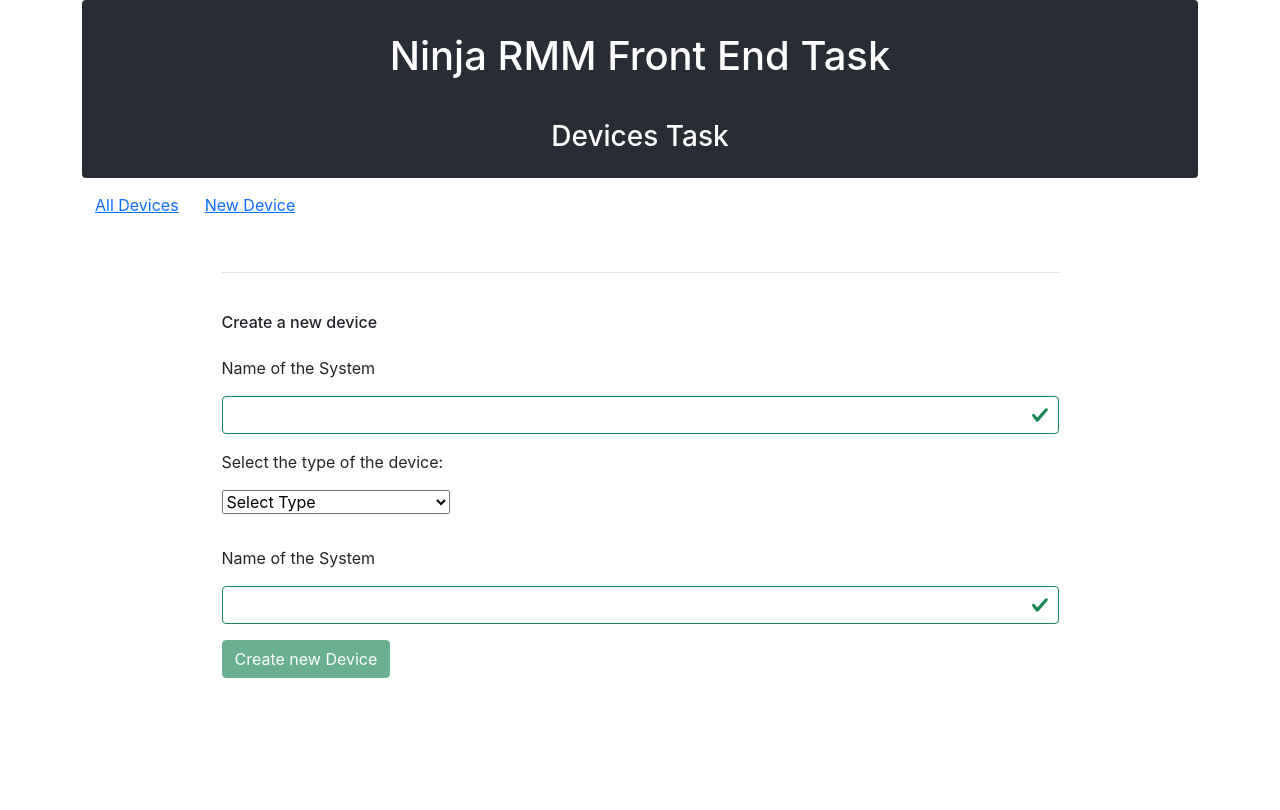
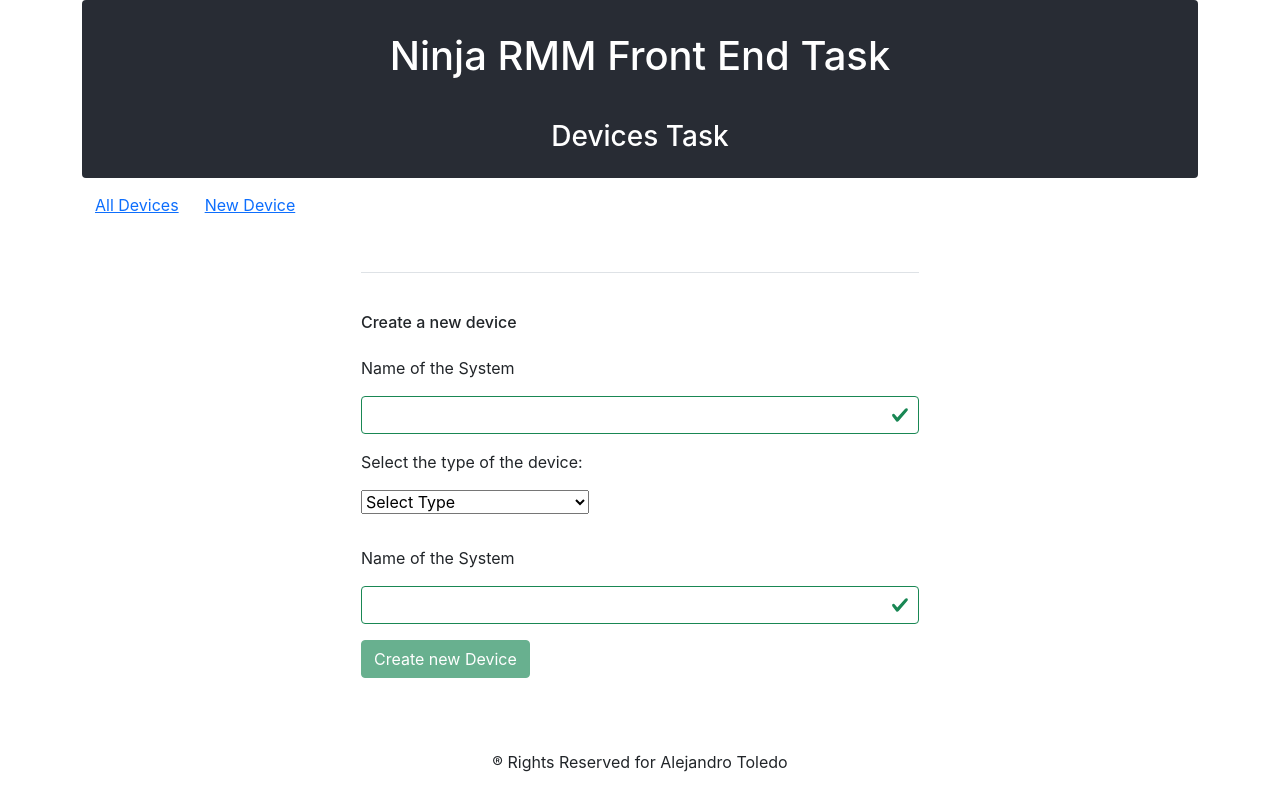
Before and after one commit to alejandrotoledoweb/devices-clientapp, a React (Create React App) app: page /newdevice in a window 1280 px wide. Shown: the top 810 px of the page. Built offline with nearby package versions, Linux system fonts and the light colour scheme.

Commit message:
add footer to all pages and also modify position of button on forms

```diff
--- a/src/components/Devices.js
+++ b/src/components/Devices.js
@@ -79,7 +79,7 @@
         {devices.map((device) => (
           <div
             key={device.id}
-            className="border rounded container mt-3 mb-3 pb-4 d-flex justify-content-around flex-wrap"
+            className="border rounded container mt-3 mb-3 pb-2 d-flex justify-content-around flex-wrap"
           >
             <div className="mt-4 mr-4 pr-4">
               <p className="pl-2">
@@ -92,10 +92,11 @@
                 <strong>HDD Capacity:</strong> {device.hdd_capacity} gb
               </p>
             </div>
-            <div className="d-flex flex-row align-items-end justify-content-around">
+            <div className="d-flex align-items-center">
+              <div className="pl-4 pr-4">
                 <button
                   type="button"
-                className="btn btn-secondary btn-sm ml-3 mr-3 "
+                  className="btn btn-secondary btn-sm"
                   onClick={() =>
                     selectDevice(
                       device.system_name,
@@ -107,25 +108,32 @@
                 >
                   Edit Device
                 </button>
+              </div>
+
+              <div className="mr-1 ml-1">
                 <button
                   type="button"
-                className="btn btn-danger btn-sm ml-3 mr-3 pl-3 pr-3"
+                  className="btn btn-danger btn-sm"
                   onClick={() => deleteDv(device.id)}
                   >
                   Delete Device
                 </button>
               </div>
+
+            </div>
           </div>
         ))}
+
       </div>
       <div className="col-md-1"></div>
+
       <Modal show={show} animation={false} onHide={handleClose}>
         <Modal.Header>
           <Modal.Title>Update Form</Modal.Title>
         </Modal.Header>
         <Modal.Body>
           <Formik
-            className="w-75"
+            className="w-100"
             initialValues={initialValues}
             validationSchema={appointmentSchema}
             onSubmit={(values) => {
@@ -135,8 +143,8 @@
             {(formik) => {
               const { errors, touched, isValid, dirty } = formik;
               return (
-                <div className="mt-5 pl-3 border-top pt-3 w-75 mx-auto">
-                  <h6 className="my-4">Create a new device</h6>
+                <div className="mt-2 pl-2 pt-2 mb-2 pb-4 w-75 mx-auto">
+                  <h5 className="my-4">Edit a device</h5>
                   <Form>
                     <div className="form-group">
                       <label htmlFor="system_name" className="mb-3">
@@ -206,7 +214,8 @@
                       />
                     </div>
 
-                    <div className="mt-3 mr-4 pr-3">
+                    <div className="mt-5 mt-3 d-flex justify-content-around">
+                      <div className="">
                         <button
                           type="submit"
                           className={`${
@@ -216,6 +225,8 @@
                         >
                           Update Device Info
                         </button>
+                      </div>
+
                       <Button variant="secondary" onClick={handleClose}>
                         Close
                       </Button>
@@ -230,6 +241,7 @@
         <Modal.Footer>
         </Modal.Footer>
       </Modal>
+
     </div>
   );
 };
--- a/src/components/NewDevice.js
+++ b/src/components/NewDevice.js
@@ -35,8 +35,9 @@
     );
 
   return (
+    <section>
       <Formik
-      className="w-75"
+        className="container w-50"
         initialValues={initialValues}
         validationSchema={appointmentSchema}
         onSubmit={(values) => {
@@ -46,7 +47,7 @@
         {(formik) => {
           const { errors, touched, isValid, dirty } = formik;
           return (
-          <div className="mt-5 pl-3 border-top pt-3 w-75 mx-auto">
+            <div className="w-50 mt-5 pl-3 border-top pt-3 mx-auto">
               <h6 className="my-4">Create a new device</h6>
               <Form>
                 <div className="form-group">
@@ -134,7 +135,15 @@
             </div>
           );
         }}
+
       </Formik>
+
+      <footer className="text-center bold mt-4 mb-4 pt-5 pb-5">
+          ® Rights Reserved for Alejandro Toledo
+        </footer>
+    </section>
+
+
   );
 };
 
```
Lines whose indentation alone changed are shown as unchanged.
